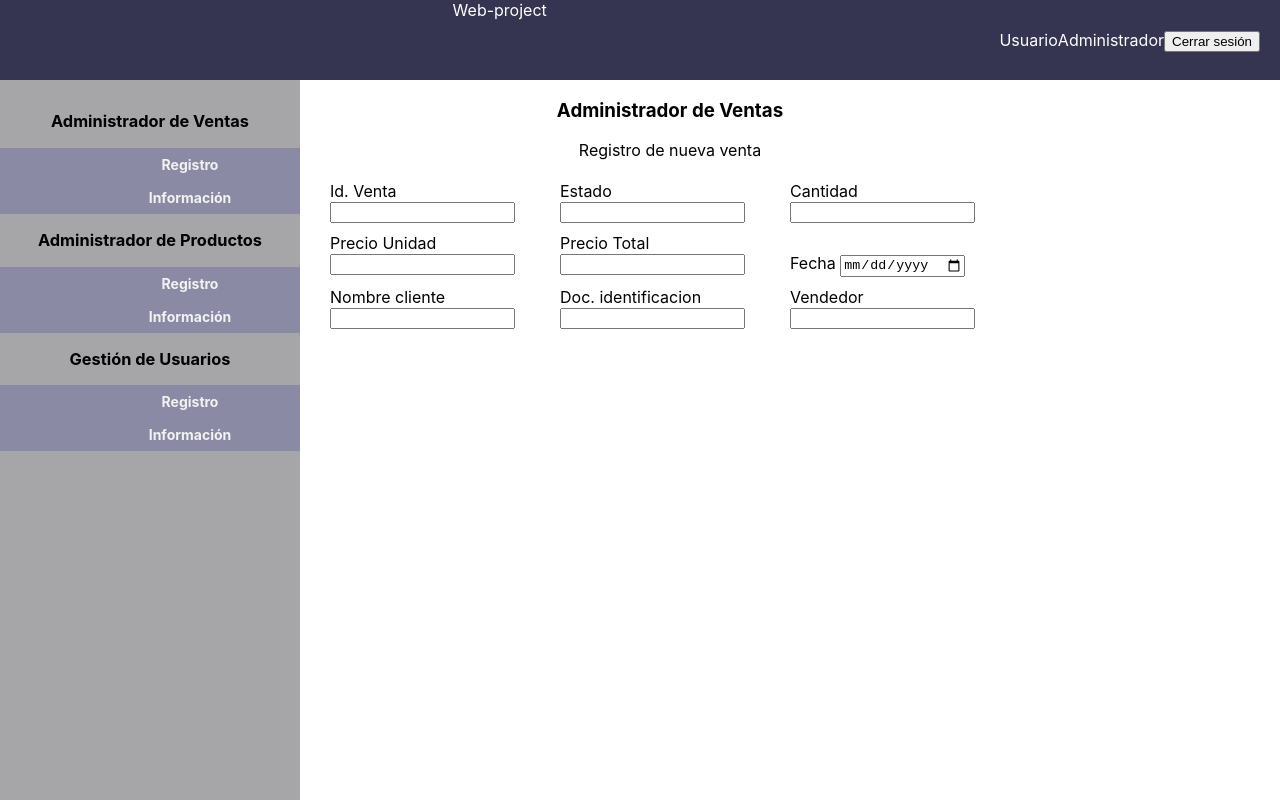
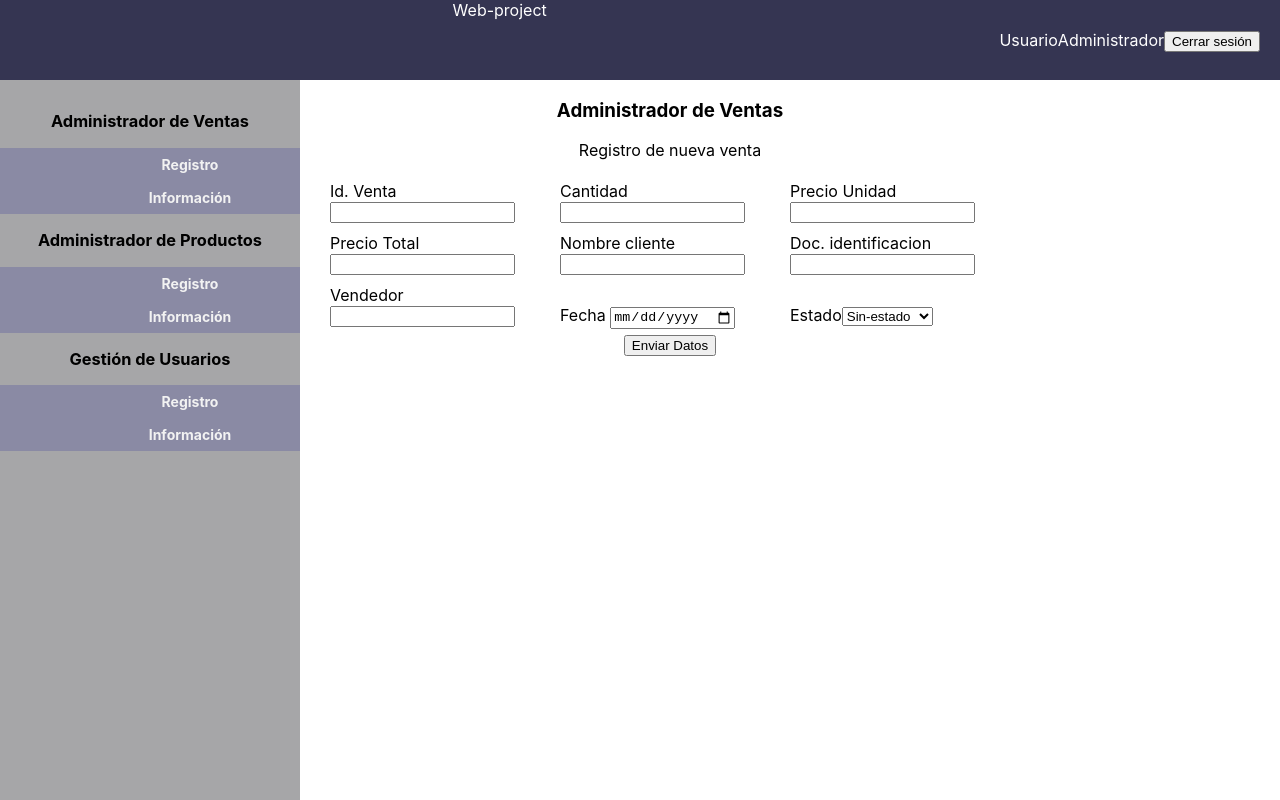
Before and after one commit to dacuencau/Trabajo-ciclo-3, a React (Create React App) app: page /adm-ventas-reg in a window 1280 px wide. Built offline with nearby package versions, Linux system fonts and the light colour scheme.

Commit message:
Opcion Administrador: cambios adicionales

```diff
--- a/src/components/TablaProd.js
+++ b/src/components/TablaProd.js
@@ -11,7 +11,14 @@ export default function TablaProd(props) {
           <label>Id. Producto <input type="text"/></label>
           <label>Descripcion <input type="text"/></label>
           <label>Precio Unidad  <input type="number"/></label>
-          <label>Estado   <input type="text"/></label>
+          <label>Estado
+            <select name="select">
+              <option value="estado1" selected>Sin-estado</option>
+              <option value="estado2">Disponible</option>
+              <option value="estado3">No-disponible</option>
+            </select>
+          </label>
+          <button>Enviar Datos</button>
         </form>
    	  </div>
     )
--- a/src/components/TablaUsuario.js
+++ b/src/components/TablaUsuario.js
@@ -10,15 +10,22 @@ export default function TablaUsuario(props) {
         <form>
           <label>Nombre <input type="text"/></label>
           <label>Apellido <input type="text"/></label>
-          <label>Cantidad  <input type="number"/></label>
           <label>Doc. identificacion   <input type="number"/></label>
           <label>Estado
             <select name="select">
-              <option value="value1" selected>usuario</option>
-              <option value="value2">vendedor</option>
-              <option value="value3">administrador</option>
+              <option value="estado1" selected>Pendiente</option>
+              <option value="estado2">Autorizado</option>
+              <option value="estado3">No-autorizado</option>
             </select>
           </label>
+          <label>Rol
+            <select name="select">
+              <option value="rol1" selected>Usuario</option>
+              <option value="rol2">Vendedor</option>
+              <option value="rol3">Administrador</option>
+            </select>
+          </label>
+          <button>Enviar Datos</button>
         </form>
    	  </div>
     )
--- a/src/components/TablaVenta.js
+++ b/src/components/TablaVenta.js
@@ -9,14 +9,22 @@ export default function TablaVenta(props) {
   	  <div>
         <form>
           <label>Id. Venta <input type="text"/></label>
-          <label>Estado <input type="text"/></label>
           <label>Cantidad  <input type="number"/></label>
           <label>Precio Unidad  <input type="number"/></label>
           <label>Precio Total   <input type="number"/></label>
-          <label>Fecha   <input type="date"/></label>
           <label>Nombre cliente   <input type="text"/></label>
           <label>Doc. identificacion   <input type="number"/></label>
           <label>Vendedor <input type="text"/></label>
+          <label>Fecha   <input type="date"/></label>
+          <label>Estado
+            <select name="select">
+              <option value="estado1" selected>Sin-estado</option>
+              <option value="estado2">En-proceso</option>
+              <option value="estado3">Cancelado</option>
+              <option value="estado3">Entregado</option>
+            </select>
+          </label>
+          <button>Enviar Datos</button>
         </form>
    	  </div>
     )
```
